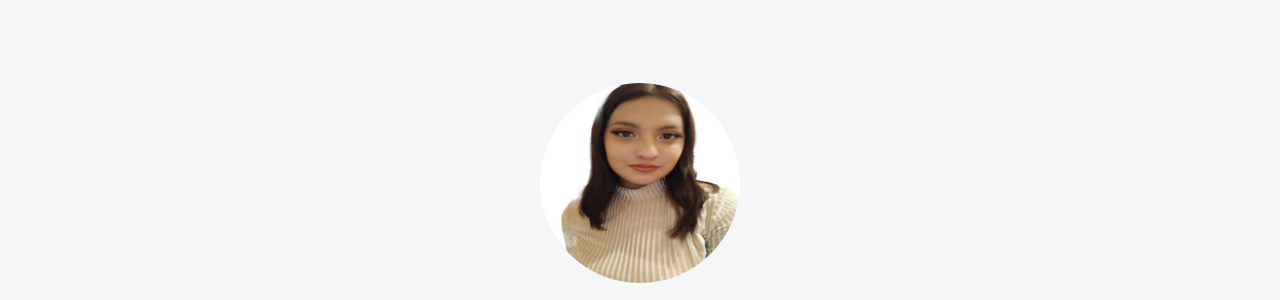
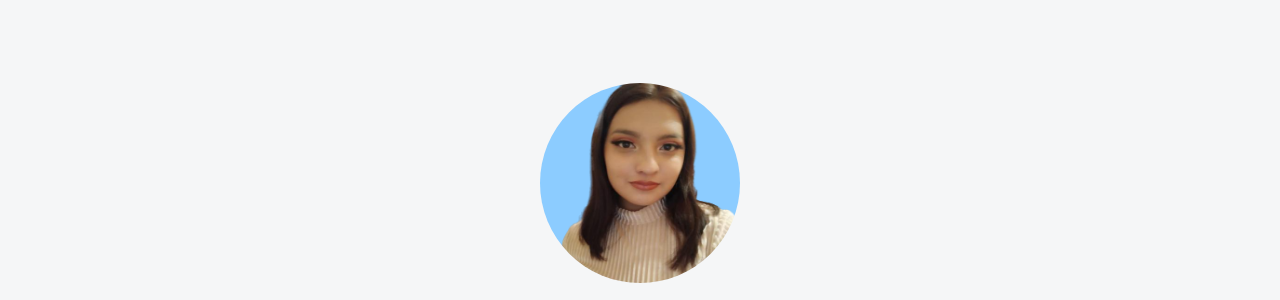
Before and after one commit to mireyamascorro/mireyamascorro.github.io, a plain HTML site: page index.html in a window 1280 px wide. Shown: the part 109-409 px from the top of the page. Drawn offline with nearby package versions, Linux system fonts and the light colour scheme; a web font is replaced by a local one.

Commit message:
Update index.html

```diff
--- a/index.html
+++ b/index.html
@@ -54,7 +54,7 @@
     <!-- Seccion Hero -->
     <section class="hero align-items-stretch">
       <div class="hero-principal d-flex flex-column justify-content-center align-items-center">
-        <img class="hero-imagen-desarrollador rounded-circle" src="imagenes/desarrolladora1.jpg" alt="Foto de Mireya Mascorro">
+        <img class="hero-imagen-desarrollador rounded-circle" src="imagenes/desarrolladora1.png" alt="Foto de Mireya Mascorro">
         <h1>Hola, soy Mireya Mascorro</h1>
         <!--<h2>Desarrollo sitios web y escribo artículos sobre programación.</h2>-->
 
```
